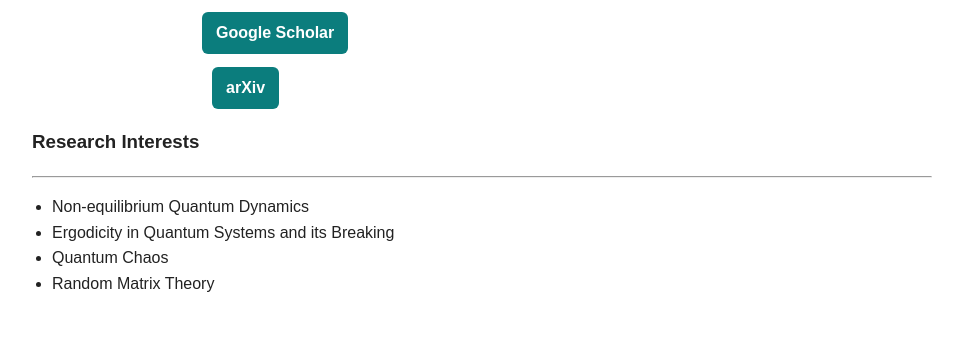
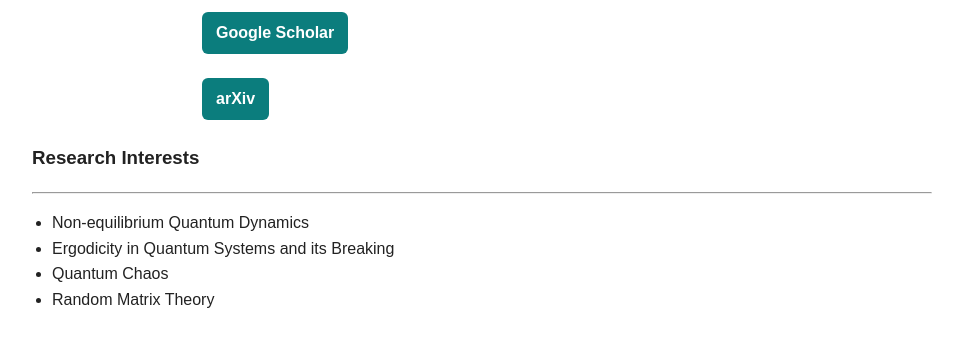
Before and after one commit to Bikrampain/bikrampain.github.io, a plain HTML site: page index.html in a window 1280 px wide. Shown: the part 257-604 px from the top of the page, without its empty margins (158-1121 px from the left). Drawn offline with Linux system fonts and the light colour scheme.

Commit message:
Update index.html

```diff
--- a/index.html
+++ b/index.html
@@ -34,7 +34,7 @@
             <a class="button" href="https://scholar.google.com/citations?user=yWUe2VUAAAAJ&hl=en" target="_blank">
                 Google Scholar
             </a>
-        </p>
+        <p>
 
         <a class="button" href="http://arxiv.org/a/pain_b_1" target="_blank">
             arXiv
```
